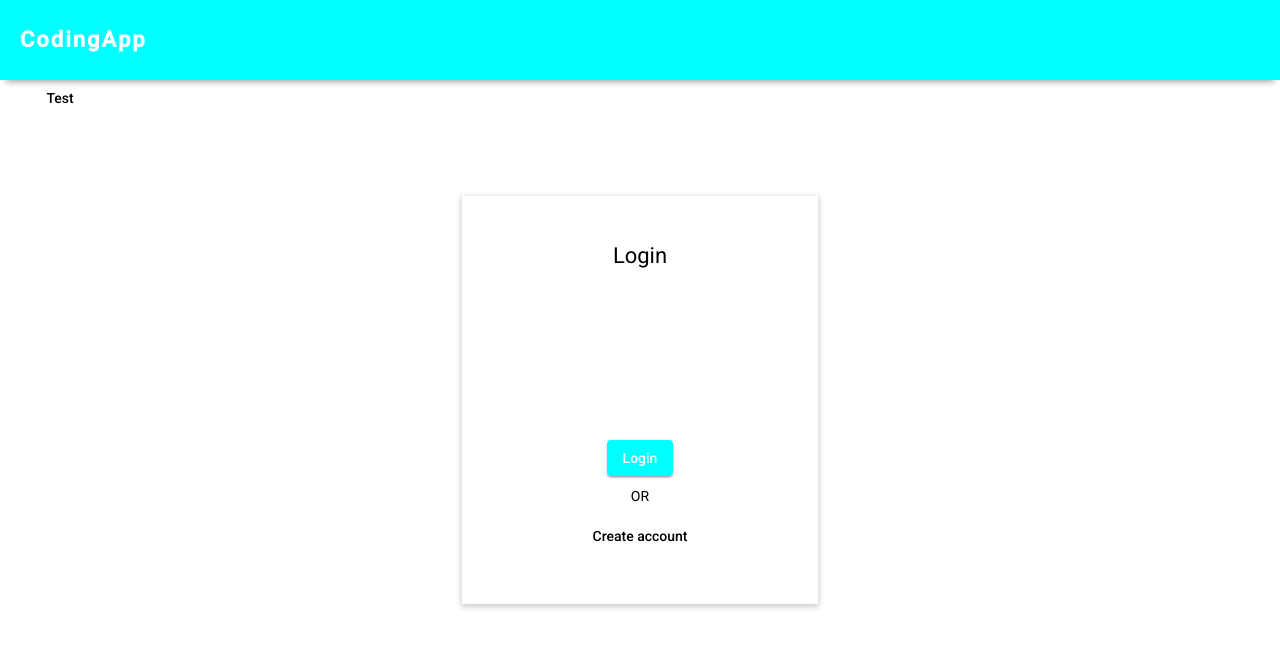
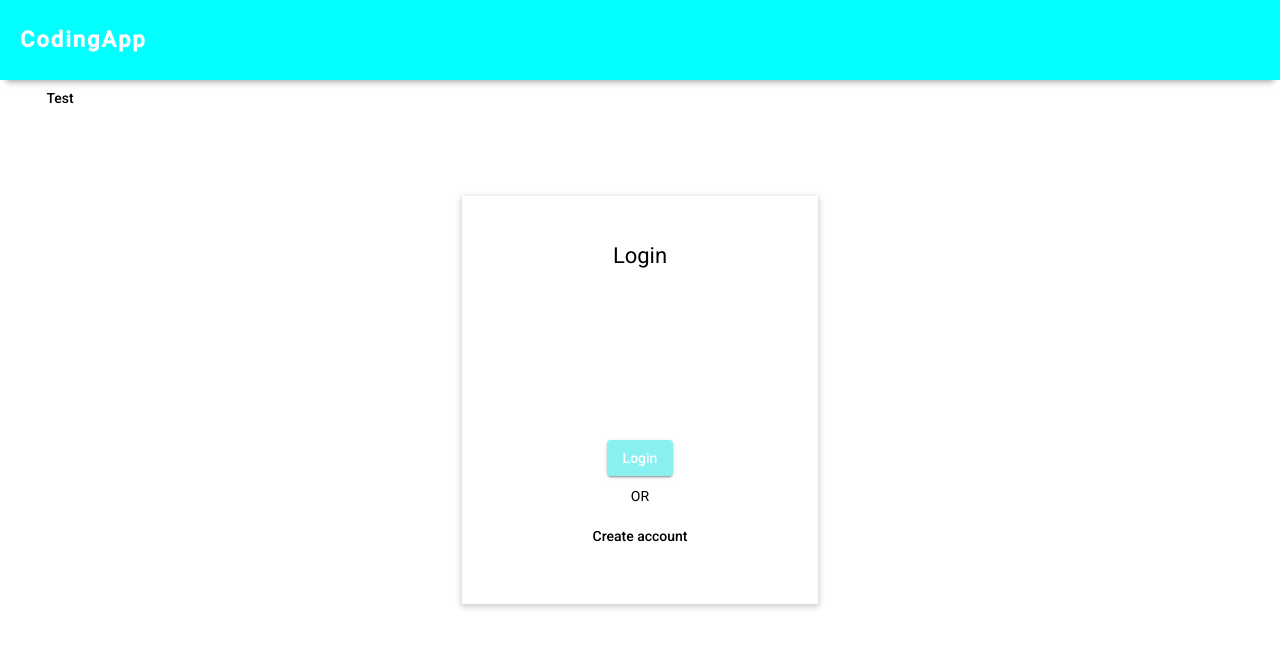
Before and after one commit to JenCall/angular-coding-platform, an Angular app: page /login in a window 1280 px wide. Shown: the top 648 px of the page. Built offline with nearby package versions, Linux system fonts and the light colour scheme.

Commit message:
adjusted login component style

```diff
--- a/src/app/pages/login/login.component.scss
+++ b/src/app/pages/login/login.component.scss
@@ -3,7 +3,6 @@
     flex-direction: row;
     width: 100%;
     height: 100%;
-    /* padding-top: 10% 0 10% 0; */
     justify-content: center;
     align-items: center;
 }
@@ -30,7 +29,6 @@ form {
 }
 
 mat-form-field {
-    /* margin:10px; */
     width: 20vw;
 }
 
@@ -46,6 +44,6 @@ mat-form-field {
 }
 
 .login-button {
-    background-color:  aqua;
+    background-color:  rgb(137, 240, 240);
     color: white;
 }
```
